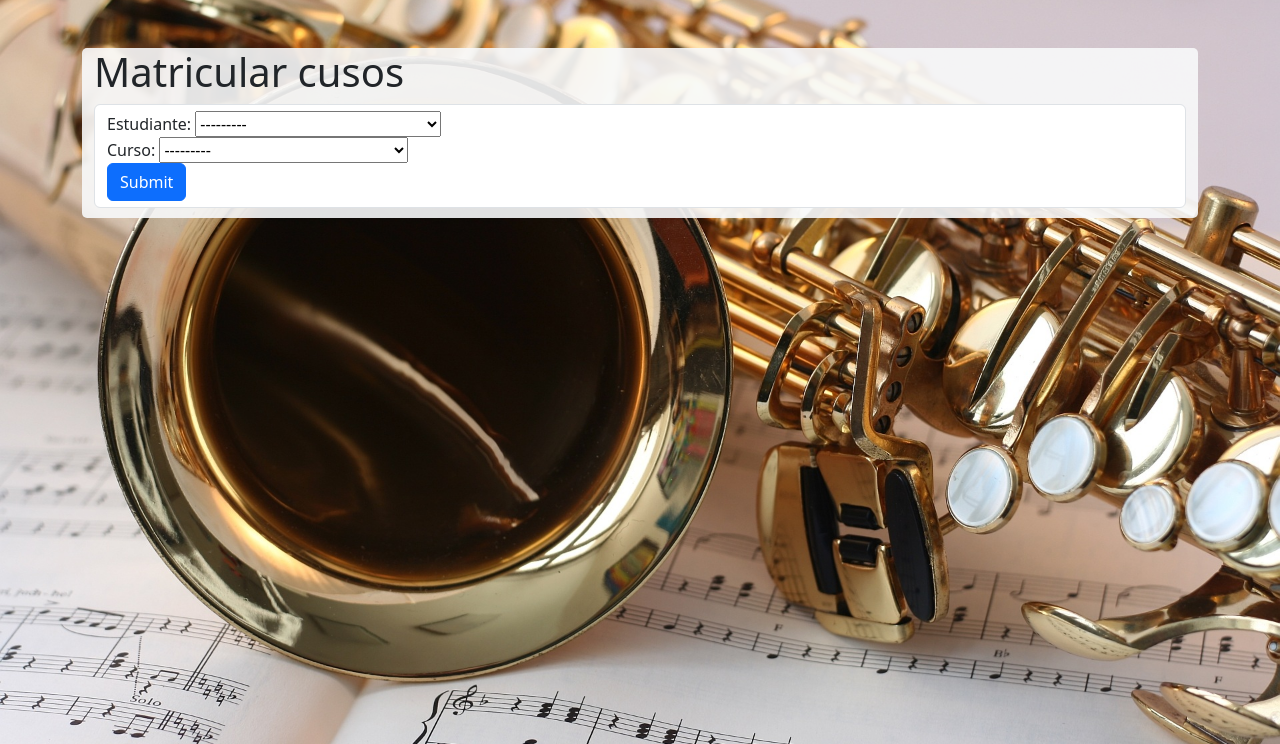
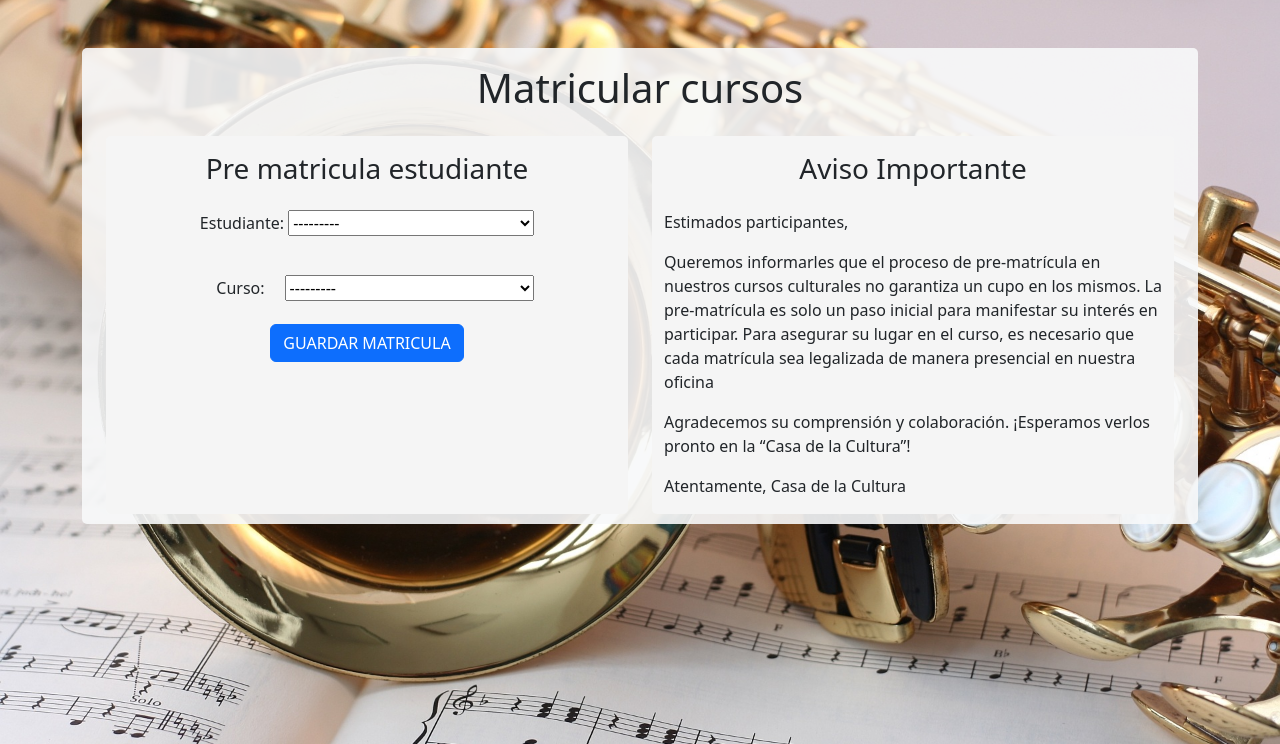
Before and after one commit to didieralz/web-casacultura, a Django app: page /cursos/matricular/ in a window 1280 px wide. Shown: the part 56-800 px from the top of the page. Run offline with Django 5.2, Linux system fonts and the light colour scheme; a user stored in the database is signed in; data comes from the database, SQL or seed files in the repository.

Commit message:
Estilizada vista de matricular estudiante, se modifica forms.py y views.py para que solo salgan los estudiantes correspondientes al usuario seleccionado

```diff
--- a/cursos/forms.py
+++ b/cursos/forms.py
@@ -18,3 +18,9 @@ class MatricularEstudiante (forms.ModelForm):
     class Meta:
         model = models.Matricula
         fields = ['estudiante','Curso']
+
+    def __init__(self, *args, **kwargs):
+        user = kwargs.pop('user', None)
+        super(MatricularEstudiante, self).__init__(*args, **kwargs)
+        if user is not None:
+            self.fields['estudiante'].queryset = models.Estudiante.objects.filter(usuario=user)
--- a/cursos/templates/cursos/curso_index.html
+++ b/cursos/templates/cursos/curso_index.html
@@ -18,7 +18,7 @@
             {% endif %}
             <div class="card-body d-flex flex-column">
                <div class="container bg-dark">
-                  <h5 class="card-title text-center" style="color:whitesmoke">{{ Curso.nombre }}</h5>
+                  <h5 class="card-title text-center" style="color:whitesmoke;">{{ Curso.nombre }}</h5>
                </div>
                <div class="container bg-light" style="padding-bottom: 10px;">
                   <p class="card-text" style="min-height: 70px;">{{ Curso.descripcion|truncatewords:30 }}</p>
--- a/cursos/templates/cursos/matricular.html
+++ b/cursos/templates/cursos/matricular.html
@@ -1,16 +1,43 @@
-<!-- http://127.0.0.1:8000/cursos/matricular/-->
 {% extends "base.html" %}
-{% block title %}Matricurlase{% endblock %}
+{% block title %}Matricúlate{% endblock %}
 {% block page_content %}
-<section>
-    <h1>Matricular cusos</h1>
-    <form class="form-control" action="{% url 'matricular' %}" method="post" enctype="multipart/form-data">
-        <!-- entre las llaves {} referencio la url del form como nombre_de_la_url -->
-        {% csrf_token %} <!-- crsf token porteje contra ataques crsf enfocados al form https://docs.djangoproject.com/en/5.0/howto/csrf/-->
-         {{form}} <!-- traigo el form desde el argumento context de la vista en views-->
-         <button class="btn btn-primary" type="submit">Submit</button>
-    </form>
-
+<section class="container mt-5">
+    <div class="container-fluid p-3 text-center">
+        <h1>Matricular cursos</h1>
+    </div>
+    <div class="row">
+        <div class="col-md-6">
+            <div class="container-fluid h-100" style="background-color: whitesmoke;border-radius: 5px;">
+            <div class="container-fluid p-3 text-center p-3%"><h3>Pre matricula estudiante</h3></div>
+            <form class="row g-3" action="{% url 'matricular' %}" method="post" enctype="multipart/form-data">
+                {% csrf_token %}
+                {% for field in form %}
+                <div class="mb-3 text-center">
+                    <label for="{{ field.id_for_label }}" class="form-label" style="min-width: 80px;">{{ field.label }}:</label>
+                    {{ field }}
+                    {% if field.help_text %}
+                    <div class="form-text">{{ field.help_text }}</div>
+                    {% endif %}
+                    {% if field.errors %}
+                    <div class="alert alert-danger">{{ field.errors }}</div>
+                    {% endif %}
+                </div>
+                {% endfor %}
+                <div class="container-fluid text-center">
+                    <button class="btn btn-primary" type="submit">GUARDAR MATRICULA</button>
+                </div>
+            </form>
+        </div>
+    </div>
+        <div class="col-md-6">
+            <div class="container-fluid h-100" style="background-color: whitesmoke;border-radius: 5px;">
+            <div class="container-fluid p-3 text-center"><h3>Aviso Importante</h3></div>
+            <p>Estimados participantes,</p>
+            <p>Queremos informarles que el proceso de pre-matrícula en nuestros cursos culturales no garantiza un cupo en los mismos. La pre-matrícula es solo un paso inicial para manifestar su interés en participar. Para asegurar su lugar en el curso, es necesario que cada matrícula sea legalizada de manera presencial en nuestra oficina</p>
+            <p>Agradecemos su comprensión y colaboración. ¡Esperamos verlos pronto en la “Casa de la Cultura”!</p>
+            <p>Atentamente, Casa de la Cultura</p>
+        </div>
+        </div>
+    </div>
 </section>
-
 {% endblock page_content %}
--- a/cursos/views.py
+++ b/cursos/views.py
@@ -51,16 +51,14 @@ def estudiante_list(request):
 
 @login_required(login_url="login")
 def matricular(request):
+    if request.method == 'POST':
+        form = forms.MatricularEstudiante(request.POST, user=request.user)
+        if form.is_valid():
+            newMatricula = form.save(commit=False)
+            newMatricula.save()
+            return redirect("estudiante_list") # Add a popup for successful enrollment if needed
+    else:
+        form = forms.MatricularEstudiante(user=request.user)
 
-    if request.method == 'POST':
-        form = forms.MatricularEstudiante(request.POST,request.FILES)#no estoy seguro de necesitar request.FILES ya que mi form no tiene archivos
-        form.fields["estudiante"].queryset = Estudiante.objects.filter(usuario=request.user.id) #intentando que solo muestre los estudantes del usuario
-        if form.is_valid():
-            newMatricula = form.save(commit = False)
-            newMatricula.save()
-            return redirect("estudiante_list") #hay que cambiar el redirect a la pagina de cursos matriculados
-    else:
-        form = forms.MatricularEstudiante()
-
-    context = {'form':form}
-    return render(request,'cursos/matricular.html',context)
+    context = {'form': form}
+    return render(request, 'cursos/matricular.html', context)
```
